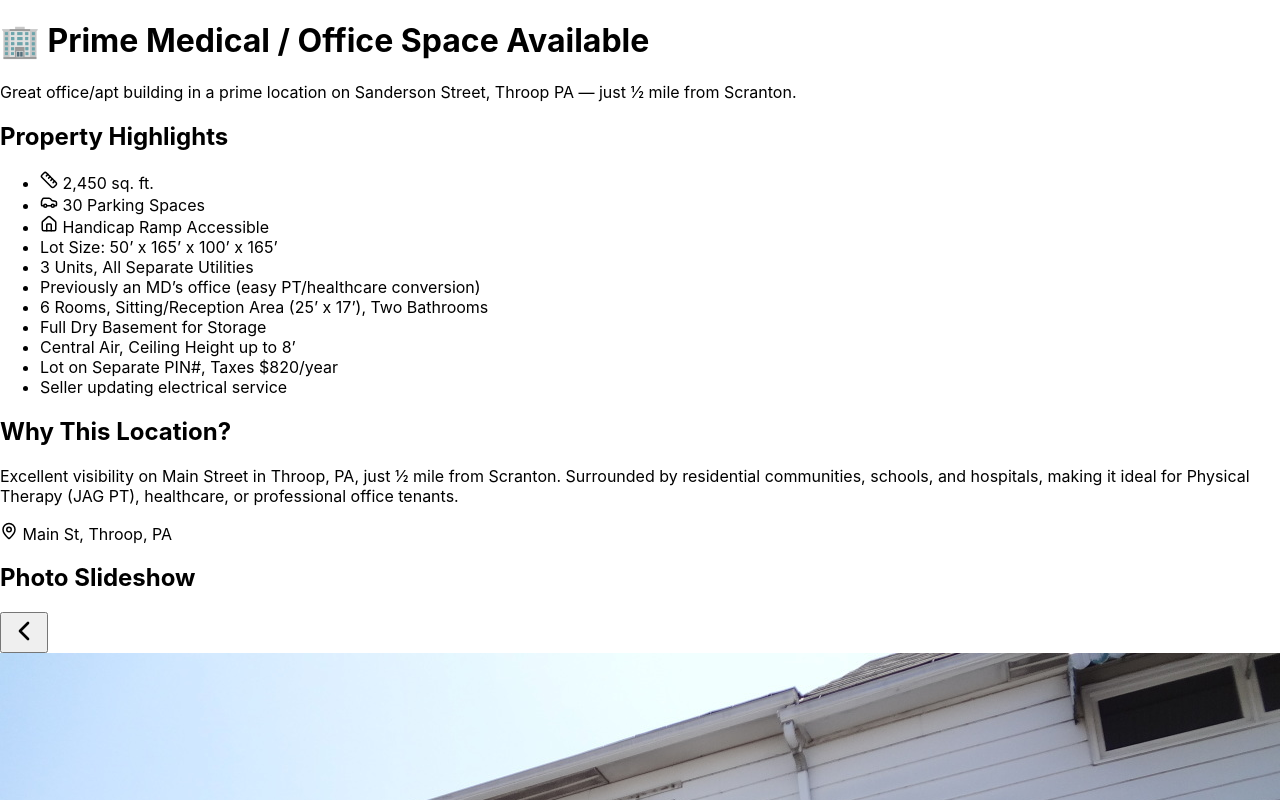
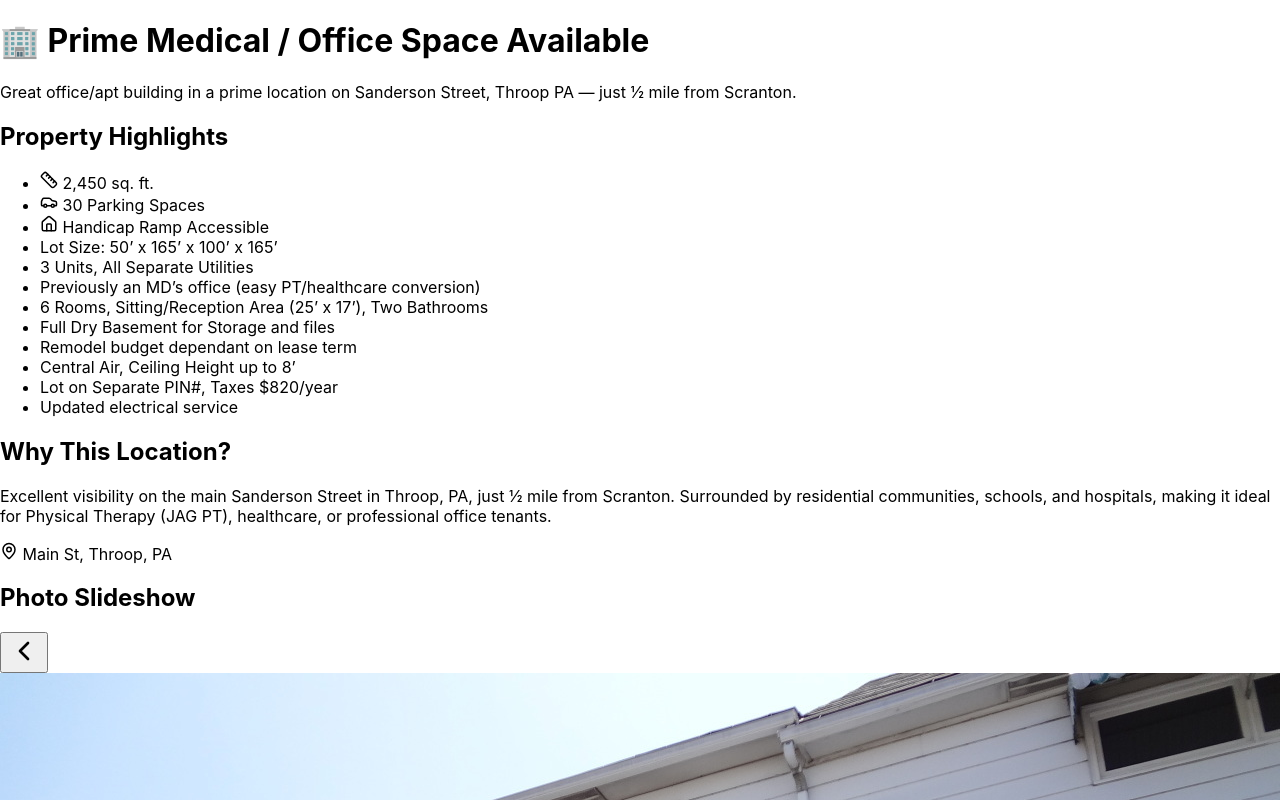
Before and after one commit to evannass-ux/jag-pt-brochure, a React (Create React App) app: page / in a window 1280 px wide. Shown: the top 800 px of the page. Built offline with nearby package versions, Linux system fonts and the light colour scheme.

Commit message:
Update App.js

```diff
--- a/src/App.js
+++ b/src/App.js
@@ -64,17 +64,18 @@ function App() {
             <li>3 Units, All Separate Utilities</li>
             <li>Previously an MD’s office (easy PT/healthcare conversion)</li>
             <li>6 Rooms, Sitting/Reception Area (25’ x 17’), Two Bathrooms</li>
-            <li>Full Dry Basement for Storage</li>
+            <li>Full Dry Basement for Storage and files</li>
+             <li>Remodel budget dependant on lease term</li>
             <li>Central Air, Ceiling Height up to 8’</li>
             <li>Lot on Separate PIN#, Taxes $820/year</li>
-            <li>Seller updating electrical service</li>
+            <li>Updated electrical service</li>
           </ul>
         </div>
 
         <div className="rounded-2xl shadow p-6 space-y-4 bg-blue-50">
           <h2 className="text-2xl font-semibold text-blue-700">Why This Location?</h2>
           <p>
-            Excellent visibility on Main Street in Throop, PA, just ½ mile from Scranton. Surrounded by residential communities, schools, and hospitals, making it ideal for Physical Therapy (JAG PT), healthcare, or professional office tenants.
+            Excellent visibility on the main Sanderson Street in Throop, PA, just ½ mile from Scranton. Surrounded by residential communities, schools, and hospitals, making it ideal for Physical Therapy (JAG PT), healthcare, or professional office tenants.
           </p>
           <div className="flex items-center gap-2 text-gray-700">
             <MapPin size={18}/> Main St, Throop, PA
```
